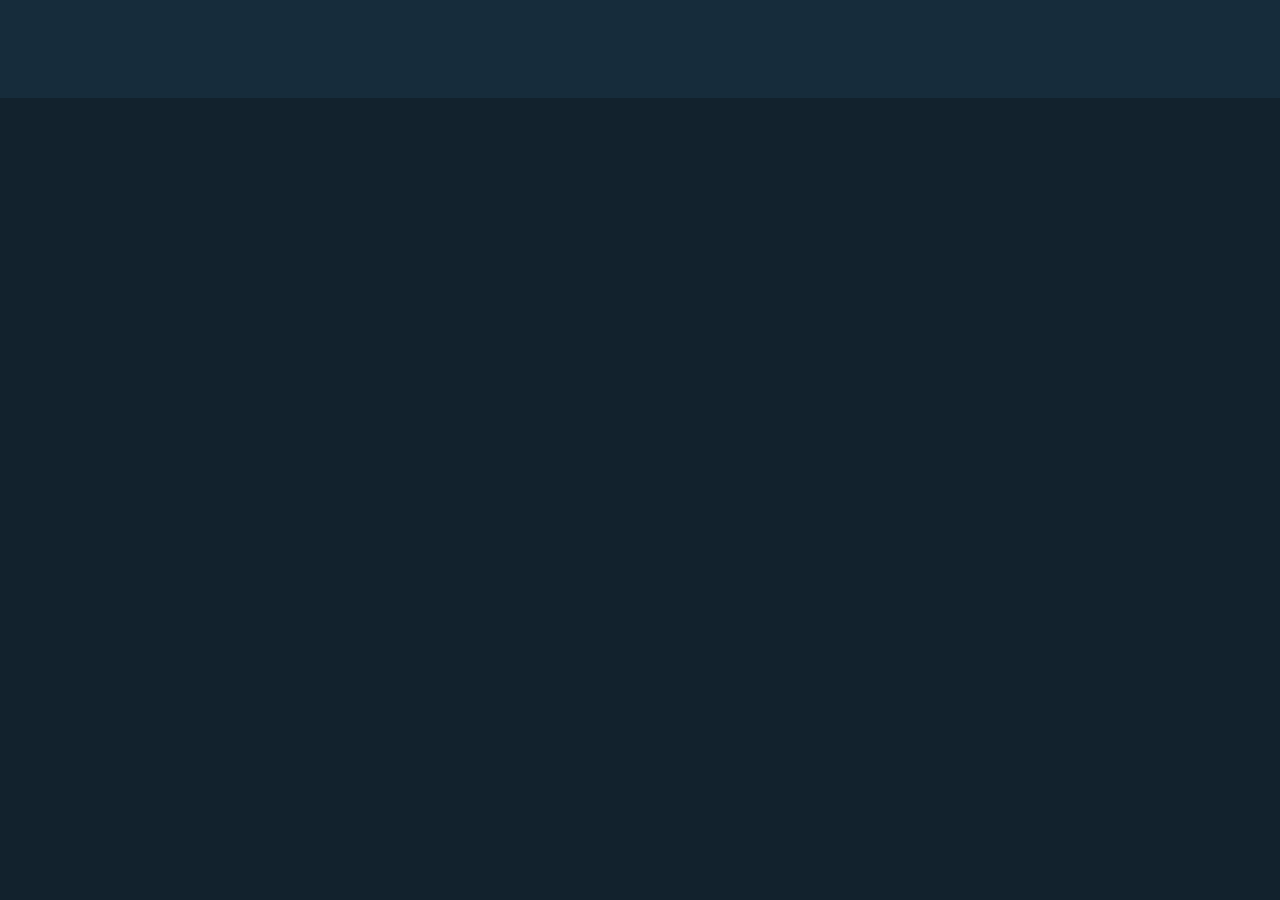
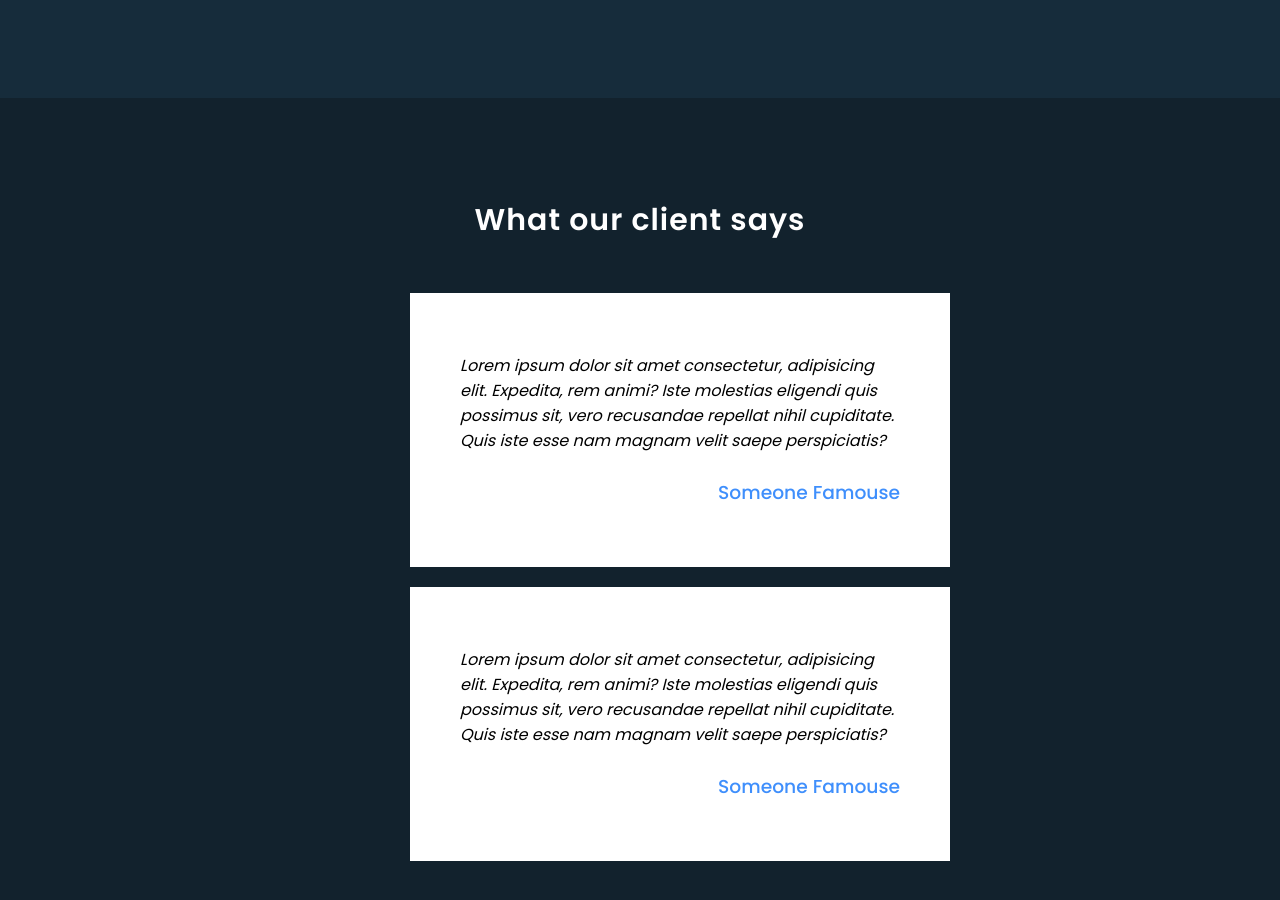
Before and after one commit to felipecepluki/responsive-real-world-website, a website: page index.html in a window 1280 px wide. Shown: the part 3372-4272 px from the top of the page. Before the commit the page ends 3470 px from the top, so only its background shows below. Drawn offline with Linux system fonts and the light colour scheme.

Commit message:
feat(testimonials): design testimonials section

```diff
--- a/index.html
+++ b/index.html
@@ -141,6 +141,36 @@
         <img src="assets/brand4.png" />
       </div>
     </section>
+    <!-- testimonials -->
+    <section class="testimonials">
+      <h2 class="heading">What our client says</h2>
+      <div class="container">
+        <div class="containerBox">
+          <div>
+            <p>
+              Lorem ipsum dolor sit amet consectetur, adipisicing elit.
+              Expedita, rem animi? Iste molestias eligendi quis possimus sit,
+              vero recusandae repellat nihil cupiditate. Quis iste esse nam
+              magnam velit saepe perspiciatis?
+            </p>
+            <br />
+            <h3>Someone Famouse</h3>
+          </div>
+        </div>
+        <div class="containerBox">
+          <div>
+            <p>
+              Lorem ipsum dolor sit amet consectetur, adipisicing elit.
+              Expedita, rem animi? Iste molestias eligendi quis possimus sit,
+              vero recusandae repellat nihil cupiditate. Quis iste esse nam
+              magnam velit saepe perspiciatis?
+            </p>
+            <br />
+            <h3>Someone Famouse</h3>
+          </div>
+        </div>
+      </div>
+    </section>
     <script type="text/javascript">
       function toggleClassName() {
         var sidebar = document.querySelector(".sidebar");
--- a/style.css
+++ b/style.css
@@ -266,3 +266,41 @@ header .toggle.active {
 .client .imgBox img:hover {
   opacity: 1;
 }
+
+.testimonials {
+  position: relative;
+  padding: 100px;
+  background: #12222d;
+  text-align: center;
+}
+
+.testimonials .container {
+  display: flex;
+  justify-content: center;
+  align-items: center;
+  margin: 40px;
+  flex-wrap: wrap;
+}
+
+.testimonials .container .containerBox {
+  position: relative;
+  background: #fff;
+  padding: 60px 50px;
+  margin: 10px;
+  width: 540px;
+  text-align: left;
+  display: flex;
+  justify-content: center;
+  align-items: center;
+}
+
+.testimonials .container .containerBox p {
+  font-style: italic;
+}
+
+.testimonials .container .containerBox h3 {
+  width: 100%;
+  text-align: right;
+  font-weight: 500;
+  color: #3f8ffc;
+}
```
